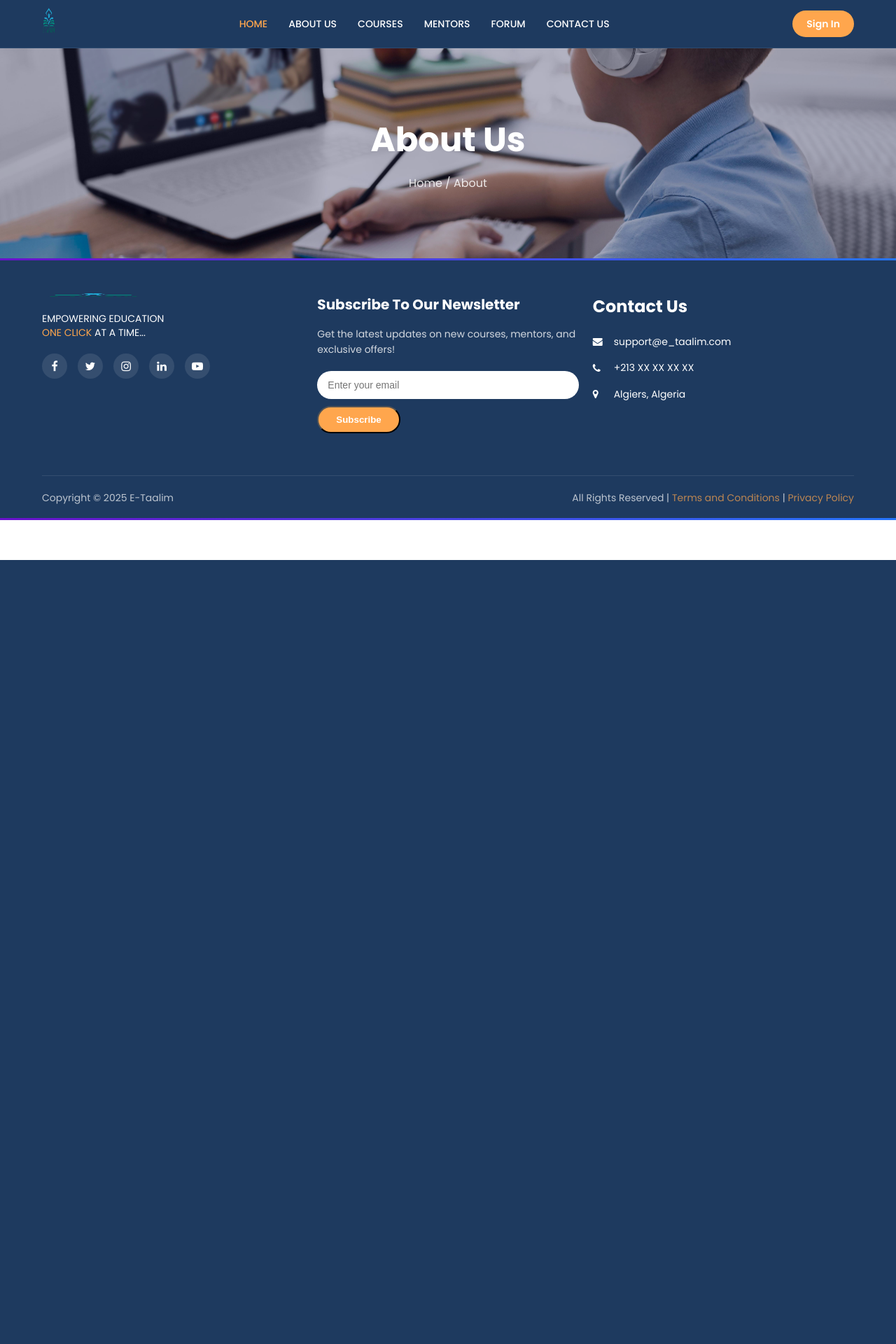
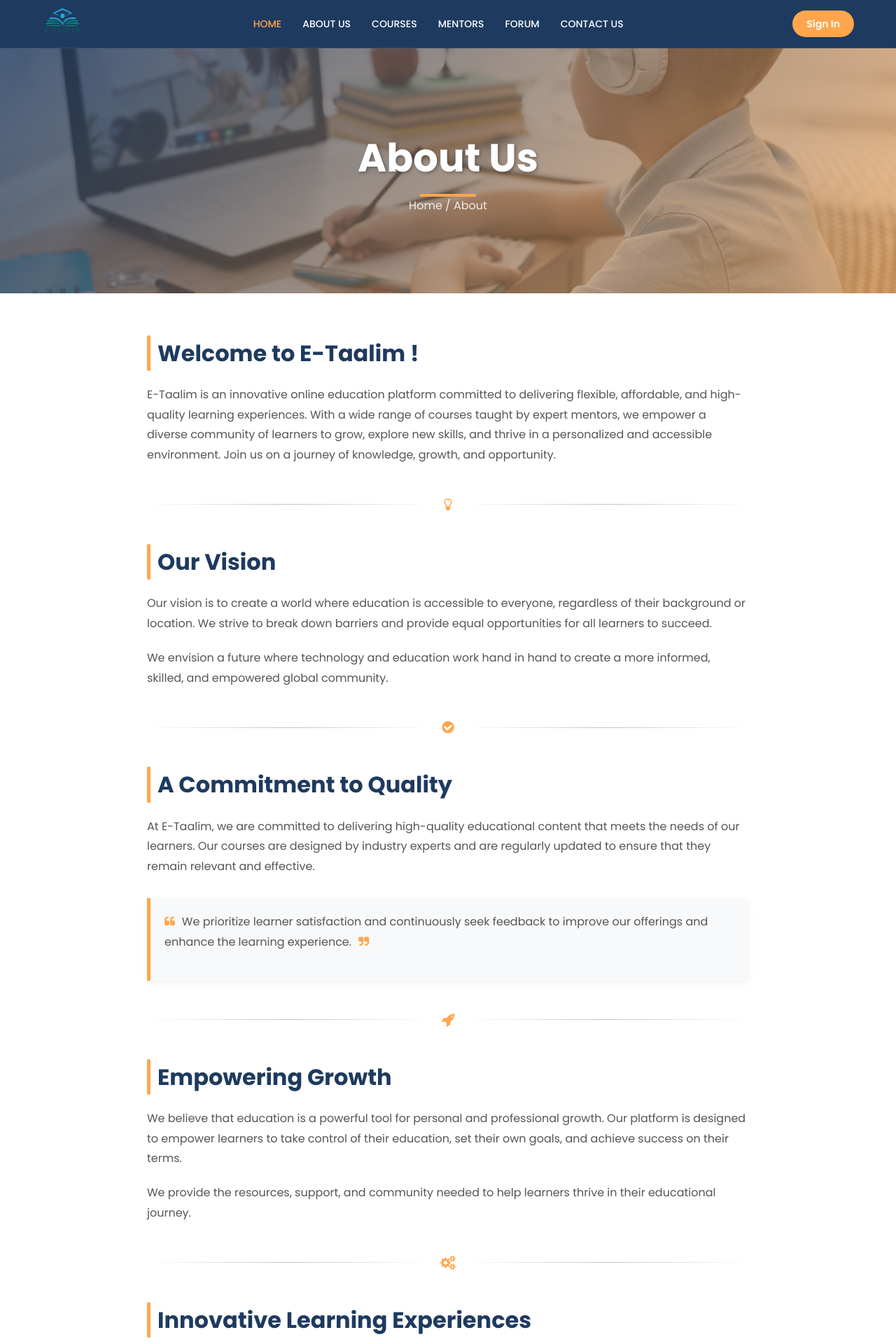
Before and after one commit to manarghr/e-learning-plat, a PHP site: page /About-us.html in a window 1280 px wide. Shown: the top 1920 px of the page at 70% size. Before the commit the page ends 800 px from the top, so only its background shows below. Run offline with PHP 8.4, Linux system fonts and the light colour scheme.

Commit message:
modified about us page

```diff
--- a/About-us.css
+++ b/About-us.css
@@ -1,4 +1,4 @@
-/* Reset and Base Styles */
+
 * {
   margin: 0;
   padding: 0;
@@ -27,8 +27,8 @@ ul {
 }
 
 img {
-  width: 20px;
-  height: 5px;
+  width: 60px;
+  height: 50px;
 }
 
 /* Button Styles */
@@ -228,6 +228,7 @@ nav {
 
 .footer-logo img {
   width: 150px;
+  height: 100px;
   margin-bottom: 15px;
 }
 
@@ -410,6 +411,198 @@ nav {
   }
 }
 
-.how-it-works{
-  background-color:#ffff;
+
+
+
+/* Animation keyframes */
+@keyframes fadeIn {
+  from {
+    opacity: 0;
+    transform: translateY(20px);
+  }
+  to {
+    opacity: 1;
+    transform: translateY(0);
+  }
 }
+
+@keyframes slideInLeft {
+  from {
+    opacity: 0;
+    transform: translateX(-50px);
+  }
+  to {
+    opacity: 1;
+    transform: translateX(0);
+  }
+}
+
+@keyframes pulse {
+  0% {
+    transform: scale(1);
+  }
+  50% {
+    transform: scale(1.05);
+  }
+  100% {
+    transform: scale(1);
+  }
+}
+
+/* Enhanced About Banner */
+.about-banner {
+  position: relative;
+  width: 100%;
+  height: 350px;
+  background: url("images/medium-shot-kid-taking-notes.jpg") no-repeat center center / cover;
+  overflow: hidden;
+}
+
+.about-banner::before {
+  content: "";
+  position: absolute;
+  top: 0;
+  left: 0;
+  width: 100%;
+  height: 100%;
+  background: linear-gradient(135deg, rgba(30, 58, 95, 0.8), rgba(255, 166, 77, 0.6));
+  z-index: 1;
+}
+
+.banner-overlay {
+  position: relative;
+  z-index: 2;
+  background-color: transparent;
+}
+
+.banner-overlay h1 {
+  font-size: 56px;
+  text-shadow: 2px 2px 4px rgba(0, 0, 0, 0.3);
+  position: relative;
+}
+
+.banner-overlay h1::after {
+  content: "";
+  position: absolute;
+  bottom: -10px;
+  left: 50%;
+  transform: translateX(-50%);
+  width: 80px;
+  height: 4px;
+  background-color: #ffa64d;
+}
+
+/* About Content Section*/
+.about-content {
+  padding: 60px 0;
+  overflow: hidden;
+}
+
+.about-content .container {
+  max-width: 900px;
+}
+
+.about-content h1 {
+  color: #1e3a5f;
+  font-size: 32px;
+  margin-bottom: 20px;
+  position: relative;
+  padding-left: 15px;
+
+}
+
+.about-content h1::before {
+  content: "";
+  position: absolute;
+  left: 0;
+  top: 0;
+  height: 100%;
+  width: 5px;
+  background-color: #ffa64d;
+  border-radius: 3px;
+}
+
+.about-content p {
+  margin-bottom: 20px;
+  font-size: 16px;
+  line-height: 1.8;
+  color: #555;
+
+}
+
+/* Section dividers */
+.section-divider {
+  display: flex;
+  align-items: center;
+  margin: 40px 0;
+
+}
+
+.divider-line {
+  flex-grow: 1;
+  height: 1px;
+  background: linear-gradient(to right, transparent, rgba(30, 58, 95, 0.3), transparent);
+}
+
+.divider-icon {
+  margin: 0 15px;
+  color: #ffa64d;
+  font-size: 20px;
+}
+
+/* Quote styling */
+.quote {
+  background-color: #f8f9fa;
+  border-left: 5px solid #ffa64d;
+  padding: 20px;
+  margin: 30px 0;
+  border-radius: 0 5px 5px 0;
+  box-shadow: 0 3px 10px rgba(0, 0, 0, 0.05);
+
+}
+
+/* Final call to action */
+.final-cta {
+  text-align: center;
+  margin: 50px 0;
+  padding: 30px;
+  background: linear-gradient(135deg, #f0f5fa, #e6eef7);
+  border-radius: 10px;
+  box-shadow: 0 5px 15px rgba(0, 0, 0, 0.05);
+
+}
+
+.final-cta p {
+  font-size: 18px !important;
+  font-style: italic;
+  color: #1e3a5f !important;
+  margin-bottom: 0 !important;
+}
+
+/* Animation classes - these will be added by JavaScript for enhanced animations */
+.animate-fade-in {
+  animation: fadeIn 0.8s ease forwards;
+}
+
+.animate-slide-left {
+  animation: slideInLeft 0.8s ease forwards;
+}
+
+.animate-scale {
+  animation: pulse 2s infinite;
+}
+
+/* Responsive adjustments */
+@media (max-width: 768px) {
+  .about-content h1 {
+    font-size: 28px;
+  }
+
+  .about-content p {
+    font-size: 15px;
+  }
+
+  .final-cta {
+    padding: 20px;
+  }
+}
--- a/About-us.html
+++ b/About-us.html
@@ -5,11 +5,13 @@
     <meta name="viewport" content="width=device-width, initial-scale=1.0">
     <title>E-Taalim - Empowering Education</title>
     <link rel="stylesheet" href="About-us.css">
+    <!-- Replace the problematic CSS with the fixed version -->
+    <link rel="stylesheet" href="about-us-fixed.css">
     <link rel="stylesheet" href="https://fonts.googleapis.com/css2?family=Poppins:wght@400;500;600;700&display=swap">
     <link rel="stylesheet" href="https://cdnjs.cloudflare.com/ajax/libs/font-awesome/4.7.0/css/font-awesome.min.css">
 </head>
 <body>
-    <!-- Navigation Bar -->
+    <!--Navbar unchanged-->
     <header>
         <div class="container">
             <div class="logo">
@@ -31,7 +33,7 @@
         </div>
     </header>
 
-    <!-- About Page Banner -->
+    <!--The About-us Banner-->
     <section class="about-banner">
         <div class="banner-overlay">
             <h1>About Us</h1>
@@ -39,13 +41,79 @@
         </div>
     </section>
 
+    <!-- About-us Content-->
+    <section class="about-content">
+        <div class="container">
+            <h1>Welcome to E-Taalim !</h1>
+            <p>E-Taalim is an innovative online education platform committed to delivering flexible, affordable, and high-quality learning experiences. With a wide range of courses taught by expert mentors, we empower a diverse community of learners to grow, explore new skills, and thrive in a personalized and accessible environment. Join us on a journey of knowledge, growth, and opportunity.</p>
 
+            <div class="section-divider">
+                <div class="divider-line"></div>
+                <div class="divider-icon"><i class="fa fa-lightbulb-o"></i></div>
+                <div class="divider-line"></div>
+            </div>
 
+            <h1>Our Vision</h1>
+            <p>Our vision is to create a world where education is accessible to everyone, regardless of their background or location. We strive to break down barriers and provide equal opportunities for all learners to succeed.</p>
+            <p>We envision a future where technology and education work hand in hand to create a more informed, skilled, and empowered global community.</p>
 
+            <div class="section-divider">
+                <div class="divider-line"></div>
+                <div class="divider-icon"><i class="fa fa-check-circle"></i></div>
+                <div class="divider-line"></div>
+            </div>
 
+            <h1>A Commitment to Quality</h1>
+            <p>At E-Taalim, we are committed to delivering high-quality educational content that meets the needs of our learners. Our courses are designed by industry experts and are regularly updated to ensure that they remain relevant and effective.</p>
+            <div class="quote">
+                <p><i class="fa fa-quote-left" style="margin-right: 10px; color: #ffa64d;"></i>We prioritize learner satisfaction and continuously seek feedback to improve our offerings and enhance the learning experience.<i class="fa fa-quote-right" style="margin-left: 10px; color: #ffa64d;"></i></p>
+            </div>
 
+            <div class="section-divider">
+                <div class="divider-line"></div>
+                <div class="divider-icon"><i class="fa fa-rocket"></i></div>
+                <div class="divider-line"></div>
+            </div>
 
+            <h1>Empowering Growth</h1>
+            <p>We believe that education is a powerful tool for personal and professional growth. Our platform is designed to empower learners to take control of their education, set their own goals, and achieve success on their terms.</p>
+            <p>We provide the resources, support, and community needed to help learners thrive in their educational journey.</p>
 
+            <div class="section-divider">
+                <div class="divider-line"></div>
+                <div class="divider-icon"><i class="fa fa-cogs"></i></div>
+                <div class="divider-line"></div>
+            </div>
+
+            <h1>Innovative Learning Experiences</h1>
+            <p>We leverage the latest technology and pedagogical approaches to create engaging and interactive learning experiences. Our platform offers a variety of learning formats, including video lectures, quizzes, assignments, and discussion forums, to cater to different learning styles.</p>
+            <p>We are constantly exploring new ways to enhance the learning experience and make education more enjoyable and effective.</p>
+
+            <div class="section-divider">
+                <div class="divider-line"></div>
+                <div class="divider-icon"><i class="fa fa-users"></i></div>
+                <div class="divider-line"></div>
+            </div>
+
+            <h1>Building a Learning Community</h1>
+            <p>At E-Taalim, we believe in the power of community. We foster a collaborative learning environment where learners can connect, share ideas, and support each other in their educational journeys.</p>
+            <p>Our forums and discussion groups provide opportunities for learners to engage with mentors and peers, ask questions, and share insights.</p>
+
+            <div class="section-divider">
+                <div class="divider-line"></div>
+                <div class="divider-icon"><i class="fa fa-refresh"></i></div>
+                <div class="divider-line"></div>
+            </div>
+
+            <h1>Always Evolving</h1>
+            <p>We are committed to continuous improvement and innovation. We regularly update our courses and platform features based on learner feedback and industry trends.</p>
+            <p>Our goal is to stay at the forefront of online education and provide our learners with the best possible learning experience.</p>
+
+            <div class="final-cta">
+                <p>Your journey starts here—let's learn, grow, and achieve together.</p>
+            </div>
+        </div>
+    </section>
 
     <!-- Footer -->
     <footer class="footer">
@@ -91,5 +159,6 @@
     </footer>
 
     <script src="script.js"></script>
+
 </body>
 </html>
--- a/script.js
+++ b/script.js
@@ -67,3 +67,70 @@ document.addEventListener("DOMContentLoaded", () => {
     }
     })
 })
+
+
+   // About-us page animation.
+
+document.addEventListener("DOMContentLoaded", () => {
+    console.log("Animation script loaded")
+
+    // Function to check if an element is in viewport
+    function isInViewport(element) {
+    const rect = element.getBoundingClientRect()
+      return rect.top <= (window.innerHeight || document.documentElement.clientHeight) * 0.85 && rect.bottom >= 0
+    }
+
+    // Function to handle animations when elements come into view
+    function handleScrollAnimations() {
+    console.log("Checking for elements to animate")
+
+      // Animate headings
+    document.querySelectorAll(".about-content h1").forEach((heading) => {
+        if (isInViewport(heading) && !heading.classList.contains("animate-fade-in")) {
+        console.log("Animating heading:", heading.textContent)
+        heading.classList.add("animate-fade-in")
+        }
+    })
+
+      // Animate paragraphs
+    document.querySelectorAll(".about-content p:not(.final-cta p)").forEach((paragraph) => {
+        if (isInViewport(paragraph) && !paragraph.classList.contains("animate-fade-in")) {
+        paragraph.classList.add("animate-fade-in")
+        }
+    })
+
+      // Animate quotes
+    document.querySelectorAll(".quote").forEach((quote) => {
+        if (isInViewport(quote) && !quote.classList.contains("animate-slide-left")) {
+        quote.classList.add("animate-slide-left")
+        }
+    })
+
+      // Animate final CTA
+    const finalCta = document.querySelector(".final-cta")
+    if (finalCta && isInViewport(finalCta) && !finalCta.classList.contains("animate-fade-in")) {
+        finalCta.classList.add("animate-fade-in")
+    }
+    }
+
+    // Run once on load with a delay to ensure DOM is fully loaded
+    setTimeout(() => {
+    console.log("Initial animation check")
+    handleScrollAnimations()
+    }, 300)
+
+    // Run on scroll
+    window.addEventListener("scroll", handleScrollAnimations)
+
+    // Add hover effect to section headings
+    document.querySelectorAll(".about-content h1").forEach((heading) => {
+    heading.addEventListener("mouseenter", function () {
+        this.style.color = "#ffa64d"
+        this.style.transition = "color 0.5s ease"
+    })
+
+    heading.addEventListener("mouseleave", function () {
+        this.style.color = "#1e3a5f"
+    })
+    })
+})
```
Lines whose indentation alone changed are shown as unchanged.
